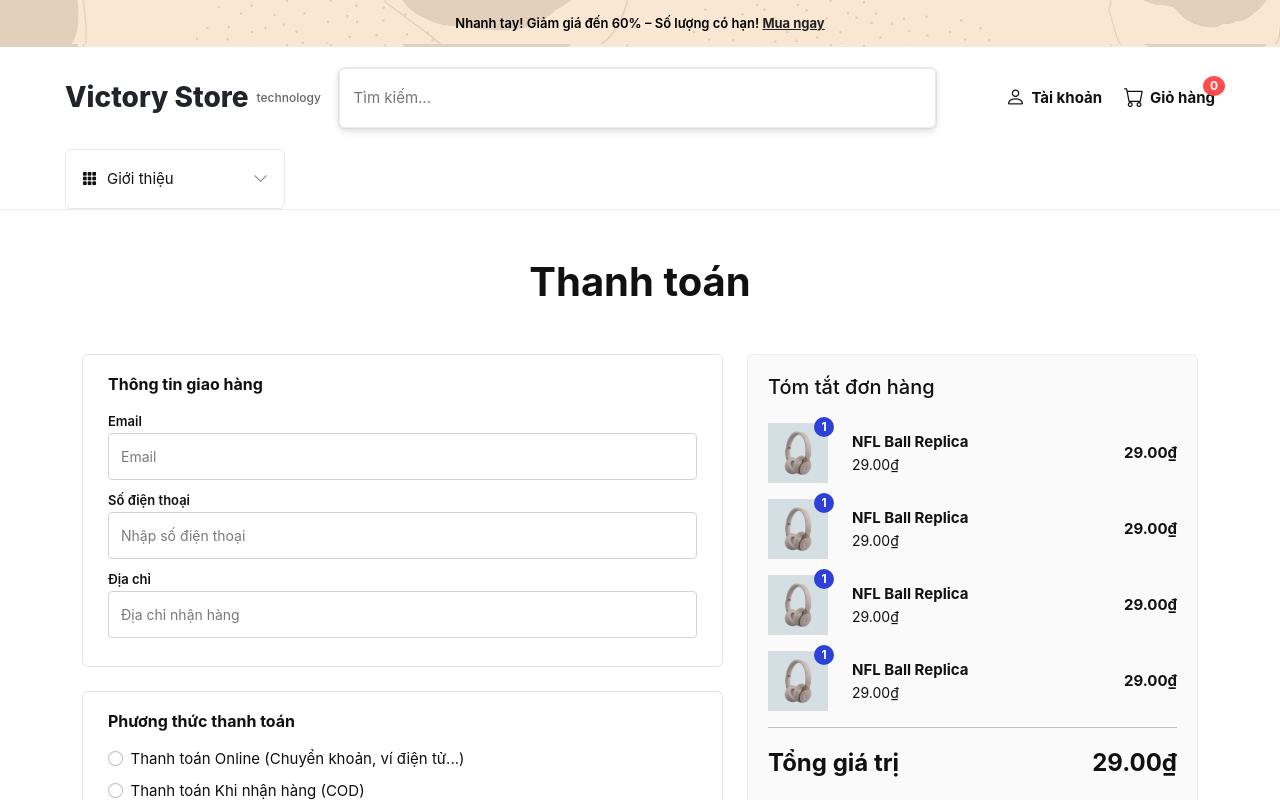
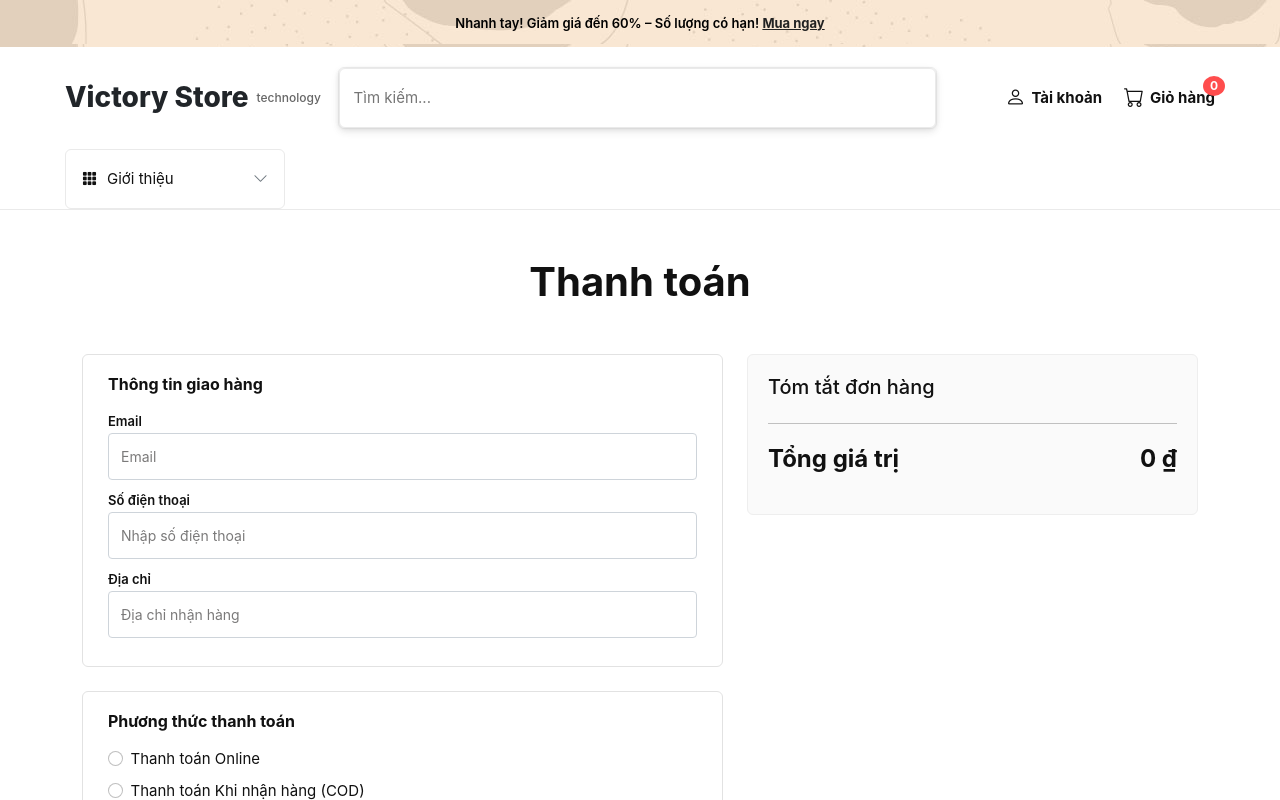
Before and after one commit to Sangpts1307/victory_cd_client, a Vue app: page /checkout in a window 1280 px wide. Shown: the top 800 px of the page. Built offline with nearby package versions, Linux system fonts and the light colour scheme.

Commit message:
Get User Infor And Save To LocalStorage

```diff
--- a/src/views/CheckoutView.vue
+++ b/src/views/CheckoutView.vue
@@ -1,4 +1,5 @@
 <template>
+    <div>
         <HeaderComponent />
 
         <div class="checkout-container container py-5">
@@ -6,40 +7,37 @@
 
             <div class="row">
 
-            <!-- LEFT: Checkout Form -->
+                <!-- LEFT -->
                 <div class="col-md-7">
-                <!-- Contact -->
                     <div class="checkout-box mb-4">
                         <h5 class="section-title">Thông tin giao hàng</h5>
 
                         <label class="label-input">Email</label>
-                    <input type="email" class="form-control mb-2" placeholder="Email" />
+                        <input v-model="customer.email" type="email" class="form-control mb-2" placeholder="Email" />
+
                         <label class="label-input">Số điện thoại</label>
-                    <input type="phone_number" class="form-control mb-2" placeholder="Nhập số điện thoại" />
+                        <input v-model="customer.phone" type="tel" class="form-control mb-2"
+                            placeholder="Nhập số điện thoại" />
+
                         <label class="label-input">Địa chỉ</label>
-                    <input type="address" class="form-control mb-2" placeholder="Địa chỉ nhận hàng" />
-
+                        <input v-model="customer.address" type="text" class="form-control mb-2"
+                            placeholder="Địa chỉ nhận hàng" />
                     </div>
 
-                <!-- Payment -->
                     <div class="checkout-box mb-4">
                         <h5 class="section-title">Phương thức thanh toán</h5>
 
                         <div class="form-group mt-3">
                             <div class="form-check mb-2">
-                            <input class="form-check-input" type="radio" name="payment" id="paymentOnline"
-                                value="online" v-model="paymentMethod">
-                            <label class="form-check-label" for="paymentOnline">
-                                Thanh toán Online (Chuyển khoản, ví điện tử...)
-                            </label>
+                                <input class="form-check-input" type="radio" name="payment" value="online"
+                                    v-model="paymentMethod">
+                                <label class="form-check-label">Thanh toán Online</label>
                             </div>
 
                             <div class="form-check mb-2">
-                            <input class="form-check-input" type="radio" name="payment" id="paymentOffline"
-                                value="offline" v-model="paymentMethod">
-                            <label class="form-check-label" for="paymentOffline">
-                                Thanh toán Khi nhận hàng (COD)
-                            </label>
+                                <input class="form-check-input" type="radio" name="payment" value="offline"
+                                    v-model="paymentMethod">
+                                <label class="form-check-label">Thanh toán Khi nhận hàng (COD)</label>
                             </div>
                         </div>
 
@@ -47,171 +45,145 @@
                             Vui lòng chọn phương thức thanh toán để tiếp tục.
                         </div>
 
-                    <!-- Điều khoản -->
-                    <p class="mt-3 text-muted small">
+                        <p class="mt-3 small">
                             Bằng việc tiếp tục đặt hàng, bạn đồng ý với
                             <a href="#" class="fw-semibold text-decoration-underline">Điều khoản và Điều kiện</a>
                             và
-                        <a href="#" class="fw-semibold text-decoration-underline">Chính sách bảo mật</a>
-                        của chúng tôi.
+                            <a href="#" class="fw-semibold text-decoration-underline">Chính sách bảo mật</a>.
                         </p>
                     </div>
 
-                <!-- Nút điều hướng -->
                     <div class="d-flex justify-content-between align-items-center mt-4 gap-3">
-
-                    <a href="#" class="btn-back-cart text-dark w-50 text-start">
+                        <a href="/cart" class="btn-back-cart text-dark w-50 text-start">
                             🔙 Trở về giỏ hàng
                         </a>
 
-                    <button class="place-order-btn btn btn-primary w-50 py-3">
+                        <button class="place-order-btn btn btn-primary w-50 py-3" @click="placeOrder()">
                             Đặt hàng
                         </button>
-
+                    </div>
                 </div>
 
-
-            </div>
-
-            <!-- RIGHT: Summary -->
+                <!-- RIGHT -->
                 <div class="col-md-5 mt-4 mt-md-0">
                     <div class="summary-box">
                         <h5 class="mb-4">Tóm tắt đơn hàng</h5>
 
-                    <div class="d-flex align-items-center mb-3 position-relative product-summary-item">
-                        <!-- Product image + quantity badge -->
+                        <div v-for="item in checkoutItems" :key="item.id"
+                            class="d-flex align-items-center mb-3 position-relative product-summary-item">
+
                             <div class="product-img-wrapper">
-                            <img src="../assets/headphone.png" class="summary-img">
-                            <span class="qty-badge">1</span>
+                                <img :src="item.thumbnail_url || defaultThumbnail" class="summary-img" />
+                                <span class="qty-badge">{{ item.quantity }}</span>
                             </div>
 
-                        <!-- Product details -->
                             <div class="flex-grow-1 ms-4">
-                            <strong>NFL Ball Replica</strong>
-                            <div class="price-text">29.00₫</div>
+                                <strong>{{ item.name }}</strong>
+                                <div class="price-text">{{ formatPrice(item.price) }}</div>
                             </div>
 
-                        <!-- Total price of product -->
                             <div class="product-total text-end">
-                            <strong>29.00₫</strong>
-                        </div>
-                    </div>
-                    <div class="d-flex align-items-center mb-3 position-relative product-summary-item">
-                        <!-- Product image + quantity badge -->
-                        <div class="product-img-wrapper">
-                            <img src="../assets/headphone.png" class="summary-img">
-                            <span class="qty-badge">1</span>
-                        </div>
-
-                        <!-- Product details -->
-                        <div class="flex-grow-1 ms-4">
-                            <strong>NFL Ball Replica</strong>
-                            <div class="price-text">29.00₫</div>
-                        </div>
-
-                        <!-- Total price of product -->
-                        <div class="product-total text-end">
-                            <strong>29.00₫</strong>
-                        </div>
-                    </div>
-                    <div class="d-flex align-items-center mb-3 position-relative product-summary-item">
-                        <!-- Product image + quantity badge -->
-                        <div class="product-img-wrapper">
-                            <img src="../assets/headphone.png" class="summary-img">
-                            <span class="qty-badge">1</span>
-                        </div>
-
-                        <!-- Product details -->
-                        <div class="flex-grow-1 ms-4">
-                            <strong>NFL Ball Replica</strong>
-                            <div class="price-text">29.00₫</div>
-                        </div>
-
-                        <!-- Total price of product -->
-                        <div class="product-total text-end">
-                            <strong>29.00₫</strong>
-                        </div>
-                    </div>
-                    <div class="d-flex align-items-center mb-3 position-relative product-summary-item">
-                        <!-- Product image + quantity badge -->
-                        <div class="product-img-wrapper">
-                            <img src="../assets/headphone.png" class="summary-img">
-                            <span class="qty-badge">1</span>
-                        </div>
-
-                        <!-- Product details -->
-                        <div class="flex-grow-1 ms-4">
-                            <strong>NFL Ball Replica</strong>
-                            <div class="price-text">29.00₫</div>
-                        </div>
-
-                        <!-- Total price of product -->
-                        <div class="product-total text-end">
-                            <strong>29.00₫</strong>
+                                <strong>{{ formatPrice(item.price * item.quantity) }}</strong>
                             </div>
                         </div>
 
-                    <hr>
+                        <hr />
 
                         <div class="d-flex justify-content-between mb-3">
                             <strong style="font-size: 24px;">Tổng giá trị</strong>
-                        <strong style="font-size: 24px;">29.00₫</strong>
+                            <strong style="font-size: 24px;">{{ formatPrice(totalValue) }}</strong>
+                        </div>
+                    </div>
                 </div>
 
             </div>
         </div>
 
-
+        <FooterComponent />
     </div>
-    </div>
-
-    <FooterComponent />
 </template>
 
+<script>
+import HeaderComponent from "../components/HeaderComponent.vue"
+import FooterComponent from "../components/FooterComponent.vue"
+import defaultThumbnail from "../assets/default_thumbnail.jpg"
 
-<script setup>
-import axios from 'axios'
-import HeaderComponent from '../components/HeaderComponent.vue'
-import FooterComponent from '@/components/FooterComponent.vue'
-import { apiHelper } from '@/helpers/axios'
-import { mapStores } from 'pinia'
-import { useCategoriesStore } from '@/stores/categories'
-import { ref } from 'vue'
+export default {
+    name: "CheckoutView",
+    components: { HeaderComponent, FooterComponent },
 
-const quantity = ref(1)
+    data() {
+        const savedUser = JSON.parse(localStorage.getItem("auth") || "{}")
 
-const plus = () => quantity.value++
-const minus = () => {
-    if (quantity.value > 1) quantity.value--
+        return {
+            defaultThumbnail,
+            checkoutItems: [],
+            paymentMethod: null,
+            customer: {
+                email: savedUser.email || "",
+                phone: "",
+                address: "",
             }
-</script>
-
-<script>
-export default {
-    props: {
-        product: Object,
+        }
     },
 
-    data() {
-        return {
+    created() {
+        const stored = JSON.parse(localStorage.getItem("checkout_items") || "[]")
+        this.checkoutItems = stored
+    },
+
+    computed: {
+        totalValue() {
+            return this.checkoutItems.reduce(
+                (s, i) => s + (Number(i.price) || 0) * (Number(i.quantity) || 0),
+                0
+            )
         }
     },
-    created() { },
-    mounted() {
-    },
-    watch: {
 
-    },
-    computed: {
-
-    },
     methods: {
         formatPrice(value) {
-            if (!value) return '0 đ'
-            return value.toString().replace(/\B(?=(\d{3})+(?!\d))/g, '.') + ' đ'
+            if (!value) return "0 ₫"
+            return new Intl.NumberFormat("vi-VN", {
+                style: "currency",
+                currency: "VND"
+            }).format(value)
         },
 
-    },
+        placeOrder() {
+            if (!this.customer.email || !this.customer.phone || !this.customer.address) {
+                alert("Vui lòng điền đầy đủ thông tin giao hàng")
+                return
+            }
+            if (!this.paymentMethod) {
+                alert("Vui lòng chọn phương thức thanh toán")
+                return
+            }
+            try {
+                const formData = new FormData();
+                formData.append('email', this.customer.email);
+                formData.append('phone', this.customer.phone);
+                formData.append('address', this.customer.address);
+                apiHelper.post('/create-bill', {
+                    params: {
+                        token: sessionStorage.getItem('token'),
+                        payment_method: this.paymentMethod,
+                        items: this.checkoutItems,
+                        total_price: this.formatPrice(this.totalValue),
+                    }
+                }, formData).then((res) => {
+                    // console.log(res);
+                    if (res.status == 200) {
+                    }
+                }).catch((error) => {
+                    console.log(error);
+                    this.loading = false;
+                });
+            } catch (error) {
+
+            }
+        }
+    }
 }
 </script>
 
@@ -267,6 +239,7 @@ export default {
 .summary-img {
     width: 60px;
     border: 1px solid #ddd;
+    object-fit: cover;
 }
 
 .btn-back-cart {
@@ -323,7 +296,6 @@ export default {
     color: #111;
 }
 
-/* radio + label */
 .form-check-label {
     color: #111;
 }
```
Also changed, not shown: src/views/HomeView.vue (+24 -0 lines). Lines whose indentation alone changed are shown as unchanged.
